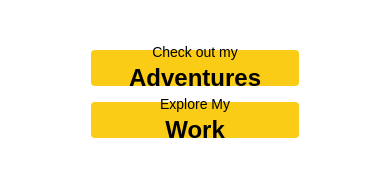
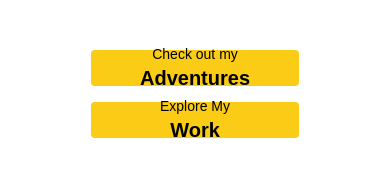
Before and after one commit to Gabriel-Dalmoro/my-website, a Next.js app: page / in a window 390 px wide. Shown: the part 197-393 px from the top of the page. Built offline with nearby package versions, Linux system fonts and the light colour scheme.

Commit message:
add responsiveness

```diff
--- a/app/page.tsx
+++ b/app/page.tsx
@@ -29,24 +29,24 @@ export default function Home() {
               href="/adventures"
               className={buttonVariants({
                 variant: "default",
-                className: "flex h-28 w-52 items-center justify-center gap-2",
+                className: "flex h-32 w-52 items-center justify-center gap-2",
               })}
             >
               <div className="flex flex-col items-center">
                 <p>Check out my</p>
-                <h3 className="text-xl font-semibold">Adventures</h3>
+                <h3 className="text-lg font-semibold sm:text-xl">Adventures</h3>
               </div>
             </Link>
             <Link
               href="/work"
               className={buttonVariants({
                 variant: "default",
-                className: "flex h-28 w-52 items-center justify-center gap-2",
+                className: "flex h-32 w-52 items-center justify-center gap-2",
               })}
             >
               <div className="flex flex-col items-center">
                 <p>Explore My</p>
-                <h3 className="text-xl font-semibold">Work</h3>
+                <h3 className="text-lg font-semibold sm:text-xl">Work</h3>
               </div>
             </Link>
           </div>
```
